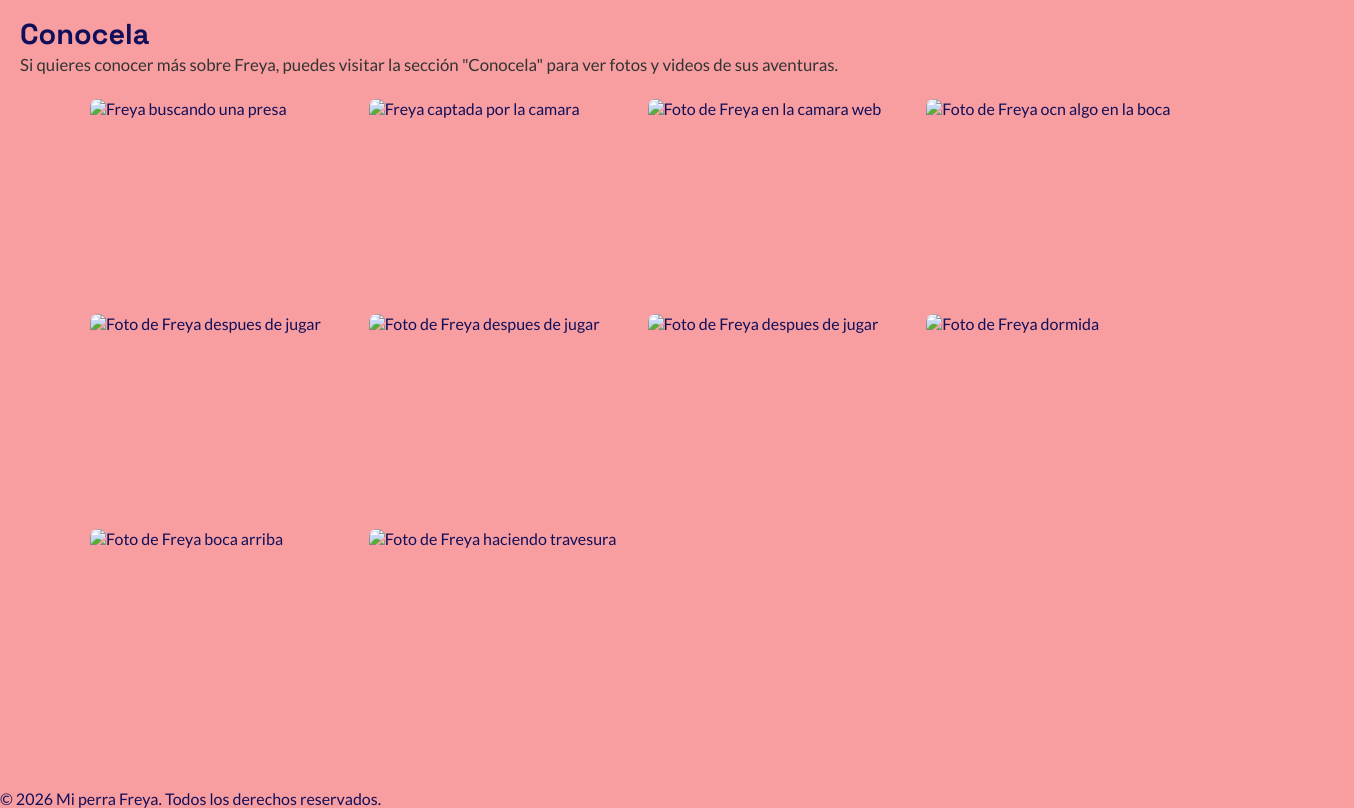
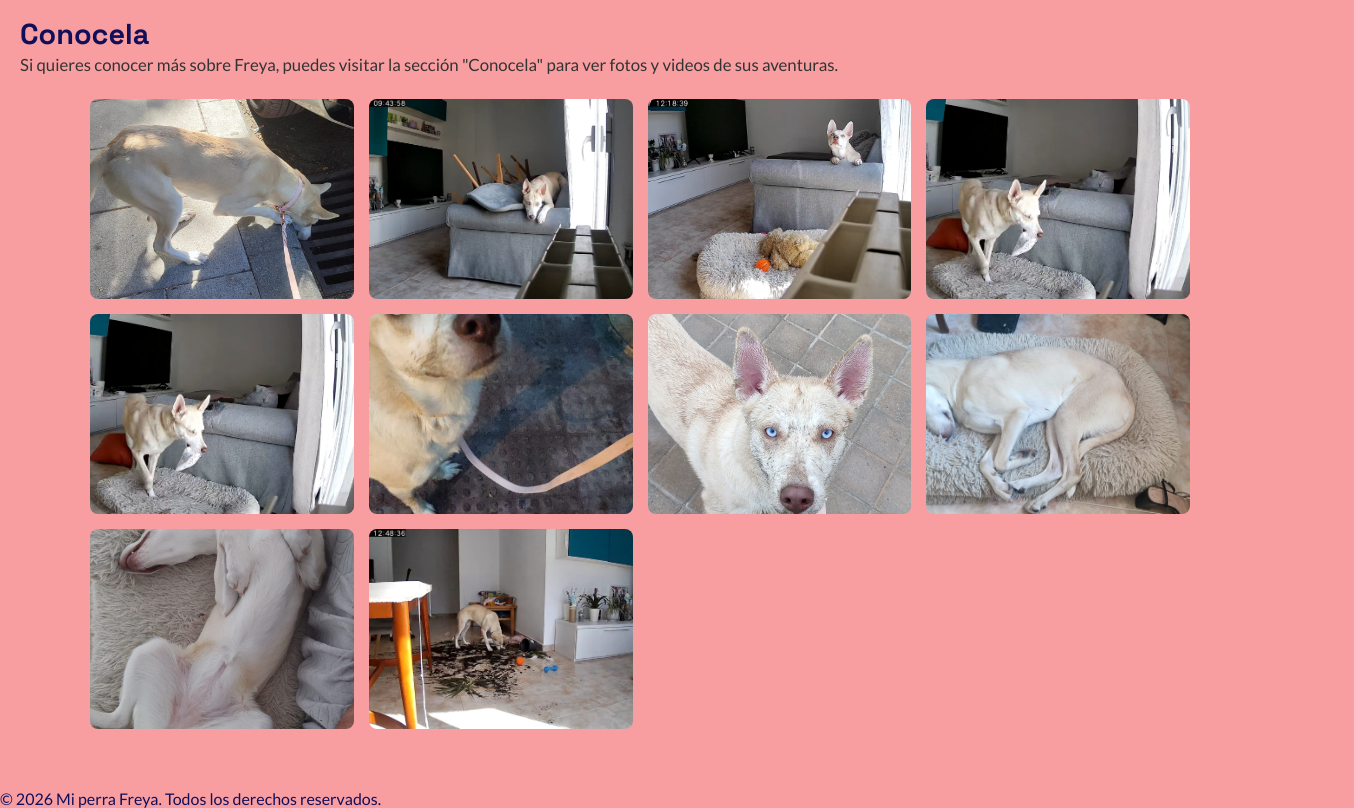
Before and after one commit to MigelPalcas/pagina-freya, a plain HTML site: page index.html in a window 1280 px wide. Shown: the part 1860-2668 px from the top of the page, 1354 px wide, since content can reach past the window. Drawn offline with Linux system fonts and the light colour scheme; the site is published under a folder, as on GitHub Pages, so addresses that start at the root find nothing.

Commit message:
correcion linkado imagenes

```diff
--- a/index.html
+++ b/index.html
@@ -21,7 +21,7 @@
       <section>
         <h2 id="Inicio">Bienvenidos a la página de Freya</h2>
         <img
-          src="/IMAGES/freya portada.jpeg"
+          src="./IMAGES/freya portada.jpeg"
           alt="La perra Freya mirando la camara"
           class="portada"
         />
@@ -34,12 +34,12 @@
           <div class="medios-flex">
             <video controls autoplay muted class="media-video">
               <source
-                src="/IMAGES/freya jugando en un charco de agua.mp4"
+                src="./IMAGES/freya jugando en un charco de agua.mp4"
                 tyoe="video/mp4"
               />
             </video>
             <img
-              src="/IMAGES/freya cuando recien llego a casa.jpeg"
+              src="./IMAGES/freya cuando recien llego a casa.jpeg"
               alt="freya en casa su primer dia"
               class="portada"
             />
@@ -76,40 +76,40 @@
         </p>
         <div class="galeria-grid">
           <img
-            src="/IMAGES/freya buscando una presa.jpeg"
+            src="./IMAGES/freya buscando una presa.jpeg"
             alt="Freya buscando una presa"
           />
           <img
-            src="/IMAGES/freya captada por la camara 2.jpeg"
+            src="./IMAGES/freya captada por la camara 2.jpeg"
             alt="Freya captada por la camara"
           />
           <img
-            src="/IMAGES/freya captado por la camara.jpeg"
+            src="./IMAGES/freya captado por la camara.jpeg"
             alt="Foto de Freya en la camara web"
           />
           <img
-            src="/IMAGES/freya con algo en la boca.jpeg"
+            src="./IMAGES/freya con algo en la boca.jpeg"
             alt="Foto de Freya ocn algo en la boca"
           />
           <img
-            src="/IMAGES/freya con algo en la boca.jpeg"
+            src="./IMAGES/freya con algo en la boca.jpeg"
             alt="Foto de Freya despues de jugar"
           />
           <img
-            src="/IMAGES/freya despues de jugar.jpeg"
+            src="./IMAGES/freya despues de jugar.jpeg"
             alt="Foto de Freya despues de jugar"
           />
           <img
-            src="/IMAGES/freya despues de salir de jugar 2.jpeg"
+            src="./IMAGES/freya despues de salir de jugar 2.jpeg"
             alt="Foto de Freya despues de jugar"
           />
-          <img src="/IMAGES/freya dormida.jpeg" alt="Foto de Freya dormida" />
+          <img src="./IMAGES/freya dormida.jpeg" alt="Foto de Freya dormida" />
           <img
-            src="/IMAGES/freya durmiendo boca arriba.jpeg"
+            src="./IMAGES/freya durmiendo boca arriba.jpeg"
             alt="Foto de Freya boca arriba"
           />
           <img
-            src="/IMAGES/freya ha tirado la planta y regado la tierra.jpeg"
+            src="./IMAGES/freya ha tirado la planta y regado la tierra.jpeg"
             alt="Foto de Freya haciendo travesura"
           />
         </div>
```
